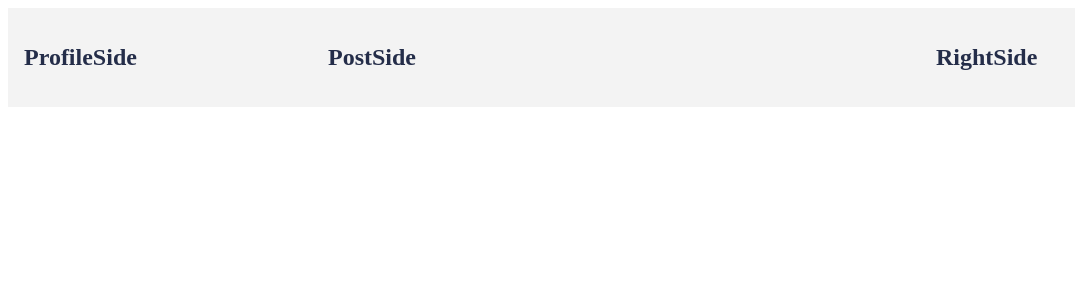
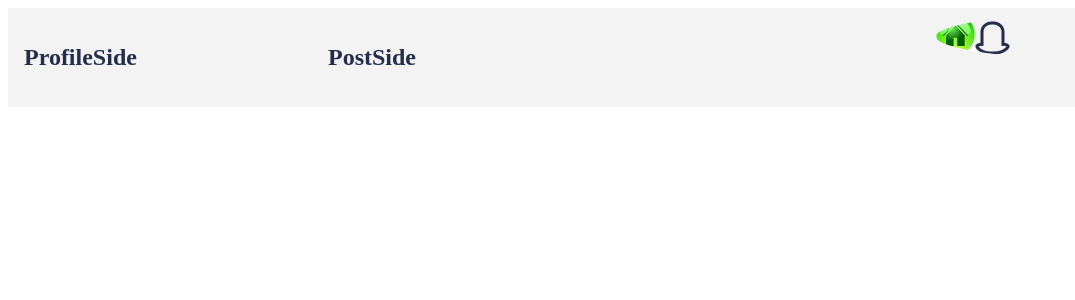
Before and after one commit to Sodiqbinali/Fudma_Chat, a React (Create React App) app in the folder frontend/: page / in a window 1280 px wide. Shown: the top 300 px of the page, without its empty margins (0-1075 px from the left). Built offline with nearby package versions, Linux system fonts and the light colour scheme.

Commit message:
added notification

```diff
--- a/frontend/src/components/RightSide/RightSide.js
+++ b/frontend/src/components/RightSide/RightSide.js
@@ -1,11 +1,20 @@
 import React from 'react'
 import './RightSide.css'
+import NavIcon from '../NavIcon/NavIcon'
 
 function RightSide() {
   return (
-    <div>
-      <h2>RightSide</h2>
-    </div>
+    <div className="RightSide">
+    {/* Side Navbar */}
+
+    <NavIcon />
+   {/* TrendCard */}
+
+
+   {/* Share buttong */}
+
+
+ </div>
   )
 }
 
```
